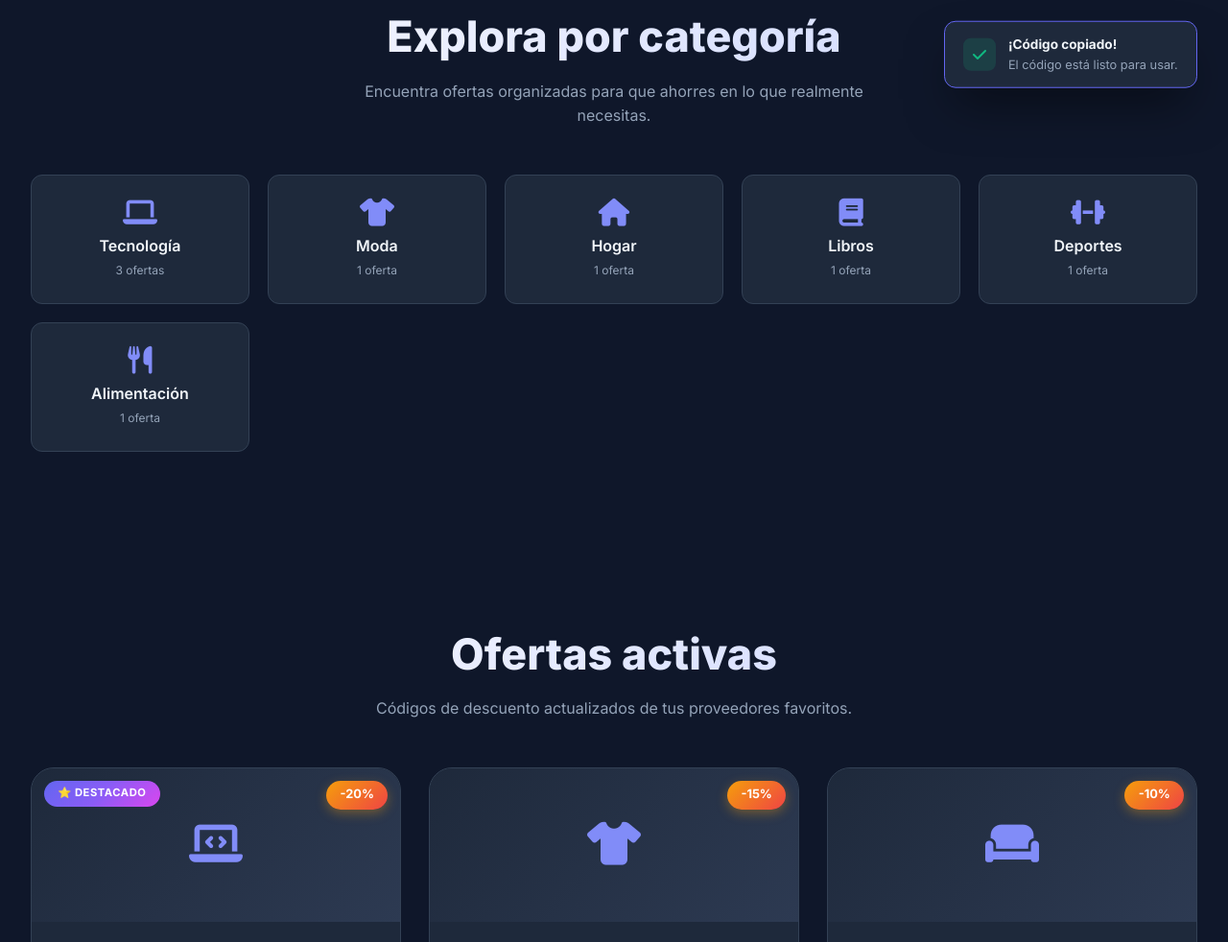
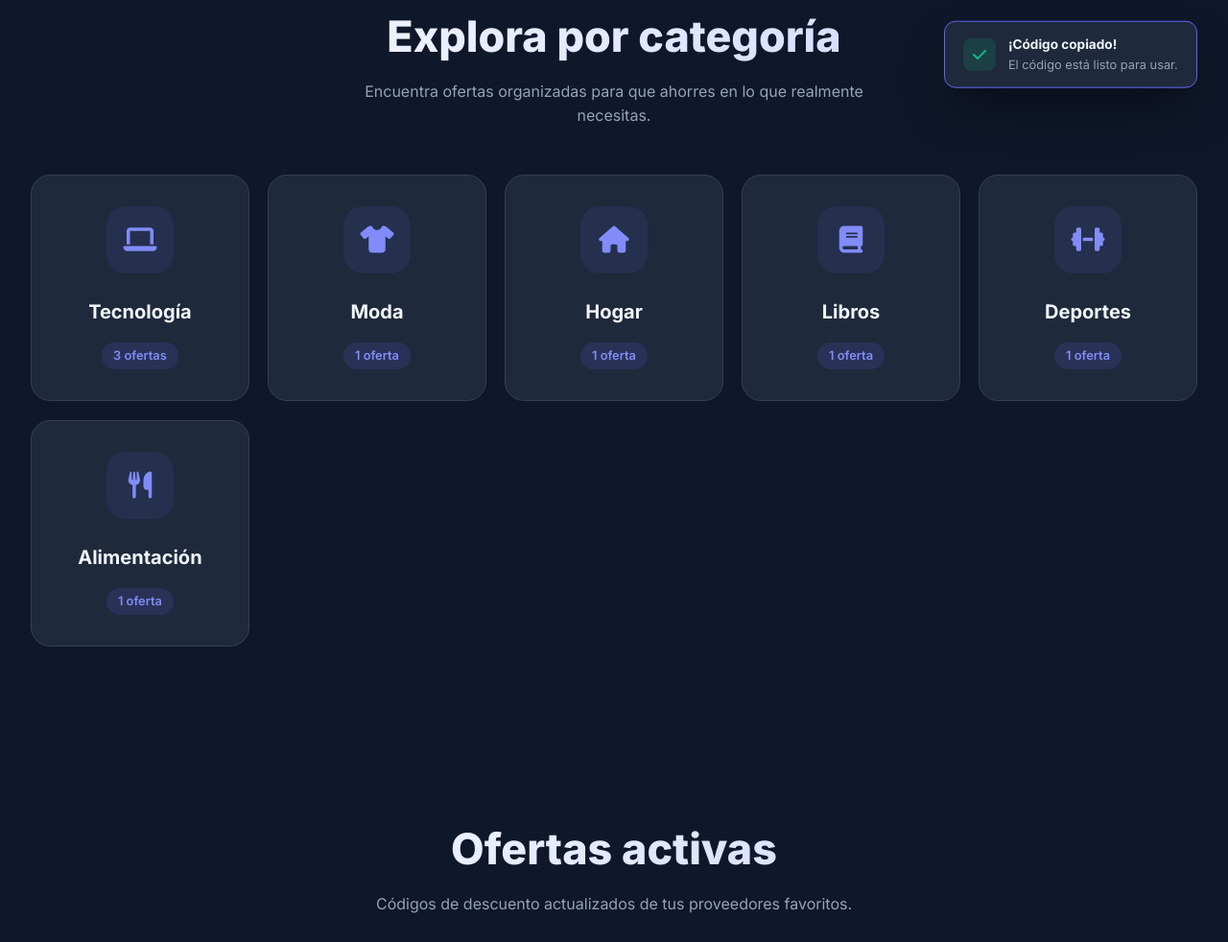
Before and after one commit to SmallKing2001/MI-Pagina-Web, a plain HTML site: page index.html in a window 1280 px wide. Shown: the part 781-1763 px from the top of the page at 96% size. Drawn offline with Linux system fonts and the light colour scheme.

Commit message:
Mejorar efecto hover en tarjetas de categorías

```diff
--- a/css/style.css
+++ b/css/style.css
@@ -308,37 +308,78 @@ section {
 .category-card {
     background: var(--bg-card);
     border: 1px solid var(--border);
-    border-radius: var(--radius-sm);
-    padding: 1.5rem 1rem;
+    border-radius: 20px;
+    padding: 2rem 1.5rem;
     text-align: center;
-    transition: all 0.3s ease;
-    cursor: default;
+    cursor: pointer;
+    transition: all 0.4s cubic-bezier(0.4, 0, 0.2, 1);
+    position: relative;
+    overflow: hidden;
+}
+
+/* Línea de color en la parte superior que aparece al hacer hover */
+.category-card::before {
+    content: '';
+    position: absolute;
+    top: 0;
+    left: 0;
+    right: 0;
+    height: 3px;
+    background: linear-gradient(90deg, #6366f1 0%, #8b5cf6 50%, #d946ef 100%);
+    transform: scaleX(0);
+    transition: transform 0.4s ease;
 }
 
 .category-card:hover {
-    transform: translateY(-4px);
+    transform: translateY(-8px);
     border-color: var(--primary);
-    box-shadow: var(--shadow-sm);
+    box-shadow: var(--shadow);
 }
 
+.category-card:hover::before {
+    transform: scaleX(1);
+}
+
+/* Icono de la categoría */
 .category-card i {
-    font-size: 1.8rem;
+    width: 70px;
+    height: 70px;
+    background: rgba(99, 102, 241, 0.1);
+    border-radius: 20px;
+    display: flex;
+    align-items: center;
+    justify-content: center;
+    margin: 0 auto 1.5rem;
+    font-size: 1.75rem;
     color: var(--primary-light);
+    transition: all 0.3s ease;
+}
+
+/* ¡EFECTO QUE ILUMINA EL ICONO! */
+.category-card:hover i {
+    background: var(--gradient-1);
+    color: white;
+    transform: scale(1.1) rotate(-5deg);
+    box-shadow: 0 10px 30px rgba(99, 102, 241, 0.4);
+}
+
+/* Texto de la categoría */
+.category-card h4 {
+    font-size: 1.25rem;
+    font-weight: 700;
     margin-bottom: 0.5rem;
 }
 
-.category-card h4 {
-    font-size: 1rem;
+.category-card span {
+    display: inline-block;
+    background: rgba(99, 102, 241, 0.15);
+    color: var(--primary-light);
+    padding: 0.25rem 0.75rem;
+    border-radius: 50px;
+    font-size: 0.8rem;
     font-weight: 600;
+    margin-top: 0.5rem;
 }
-
-.category-card span {
-    display: block;
-    color: var(--text-muted);
-    font-size: 0.75rem;
-    margin-top: 0.2rem;
-}
-
 /* ========================================
    PRODUCTOS / OFERTAS
    ======================================== */
--- a/js/main.js
+++ b/js/main.js
@@ -122,7 +122,7 @@ function renderizarCategorias(ofertas) {
     }
 
     grid.innerHTML = Object.keys(categorias).map((cat, index) => `
-        <div class="category-card fade-in" style="transition-delay: ${index * 0.08}s; cursor: pointer;" onclick="filtrarPorCategoria('${cat}')">
+        <div class="category-card fade-in" style="transition-delay: ${index * 0.08}s;" onclick="filtrarPorCategoria('${cat}')">
             <i class="fas ${iconos[cat] || 'fa-tag'}"></i>
             <h4>${cat}</h4>
             <span>${categorias[cat]} oferta${categorias[cat] > 1 ? 's' : ''}</span>
--- a/ofertas.json
+++ b/ofertas.json
@@ -7,7 +7,7 @@
     "codigo": "TECH20",
     "descuento": "-20%",
     "fecha_expiracion": "31 Ago 2026",
-    "enlace": "https://techworld.com/oferta-portatiles",
+    "enlace": "#",
     "icono": "fa-laptop-code",
     "destacado": true
   },
@@ -19,7 +19,7 @@
     "codigo": "URBAN15",
     "descuento": "-15%",
     "fecha_expiracion": "15 Ago 2026",
-    "enlace": "https://urbanstyle.com/ropa-urbana",
+    "enlace": "#",
     "icono": "fa-tshirt",
     "destacado": false
   },
@@ -31,7 +31,7 @@
     "codigo": "CASA10",
     "descuento": "-10%",
     "fecha_expiracion": "20 Ago 2026",
-    "enlace": "https://hogar-deco.com/muebles",
+    "enlace": "#",
     "icono": "fa-couch",
     "destacado": false
   },
@@ -43,7 +43,7 @@
     "codigo": "LEE25",
     "descuento": "-25%",
     "fecha_expiracion": "28 Ago 2026",
-    "enlace": "https://librosymentes.com/ebooks",
+    "enlace": "#",
     "icono": "fa-book-open",
     "destacado": false
   },
@@ -55,7 +55,7 @@
     "codigo": "AUDIO30",
     "descuento": "-30%",
     "fecha_expiracion": "10 Sep 2026",
-    "enlace": "https://audiopro.com/auriculares",
+    "enlace": "#",
     "icono": "fa-headphones",
     "destacado": true
   },
@@ -67,7 +67,7 @@
     "codigo": "FIT12",
     "descuento": "-12%",
     "fecha_expiracion": "5 Sep 2026",
-    "enlace": "https://fitlife.com/ropa-deportiva",
+    "enlace": "#",
     "icono": "fa-dumbbell",
     "destacado": false
   },
@@ -79,7 +79,7 @@
     "codigo": "FOTO18",
     "descuento": "-18%",
     "fecha_expiracion": "25 Ago 2026",
-    "enlace": "https://fotolens.com/camaras",
+    "enlace": "#",
     "icono": "fa-camera-retro",
     "destacado": false
   },
@@ -91,7 +91,7 @@
     "codigo": "VINO15",
     "descuento": "-15%",
     "fecha_expiracion": "30 Ago 2026",
-    "enlace": "https://vinoterruno.com/vinos",
+    "enlace": "#",
     "icono": "fa-wine-glass-alt",
     "destacado": false
   }
```
